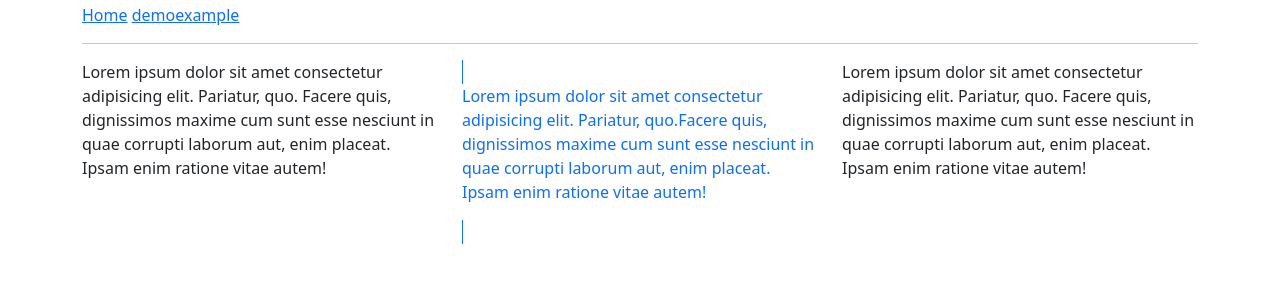
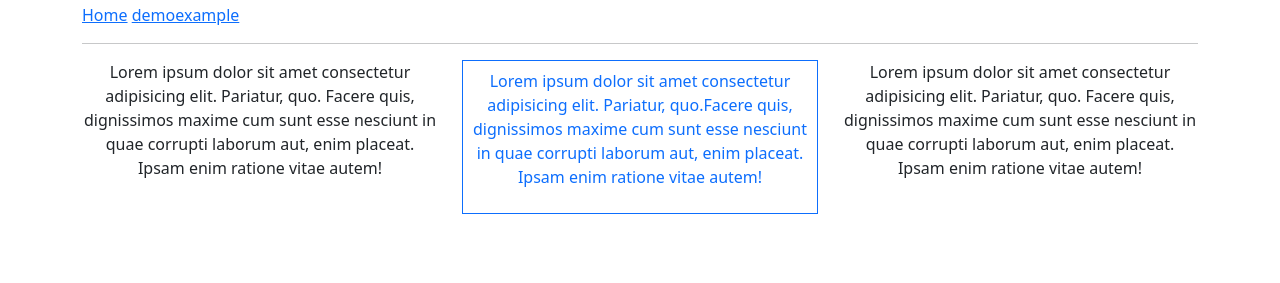
Before and after one commit to Notmarbo/bootstrap-examples, a plain HTML site: page index.html in a window 1280 px wide. Shown: the part 53-336 px from the top of the page. Drawn offline with nearby package versions, Linux system fonts and the light colour scheme.

Commit message:
styled the index page

```diff
--- a/index.html
+++ b/index.html
@@ -24,27 +24,28 @@
         <div class="container">
             <div class="row">
                 <div class="col-md">
-                    <p">Lorem ipsum dolor sit amet consectetur adipisicing elit. Pariatur, quo. Facere quis,
+                    <p class="text-lg-center text-sm-left">Lorem ipsum dolor sit amet consectetur adipisicing elit. Pariatur, quo. Facere quis,
                         dignissimos maxime cum sunt esse nesciunt in quae corrupti laborum aut, enim placeat. Ipsam enim
                         ratione vitae autem!
                         </p>
                 </div>
                 <div class="col-md">
-                    <Span class="border border-primary">
-                        <p class="text-primary">Lorem ipsum dolor sit amet consectetur adipisicing elit. Pariatur, quo.Facere quis,
+                    <div class="border border-primary p-2 mv-2">
+                        <p class="text-primary text-lg-center text-sm-left">Lorem ipsum dolor sit amet consectetur adipisicing elit. Pariatur, quo.Facere quis,
                             dignissimos maxime cum sunt esse nesciunt in quae corrupti laborum aut, enim placeat. Ipsam
                             enim ratione vitae autem!
                         </p>
-                    </Span>
+                    </div>
                 </div>
 
                 <div class="col-md">
-                    <p>Lorem ipsum dolor sit amet consectetur adipisicing elit. Pariatur, quo. Facere quis,
+                    <p class="text-lg-center text-sm-left">Lorem ipsum dolor sit amet consectetur adipisicing elit. Pariatur, quo. Facere quis,
                         dignissimos maxime cum sunt esse nesciunt in quae corrupti laborum aut, enim placeat. Ipsam enim
                         ratione vitae autem!
                     </p>
                 </div>
-
+            </div>
+        </div>
     </main>
     <script src="https://cdn.jsdelivr.net/npm/bootstrap@5.3.0-alpha3/dist/js/bootstrap.bundle.min.js"
         integrity="sha384-ENjdO4Dr2bkBIFxQpeoTz1HIcje39Wm4jDKdf19U8gI4ddQ3GYNS7NTKfAdVQSZe"
```
